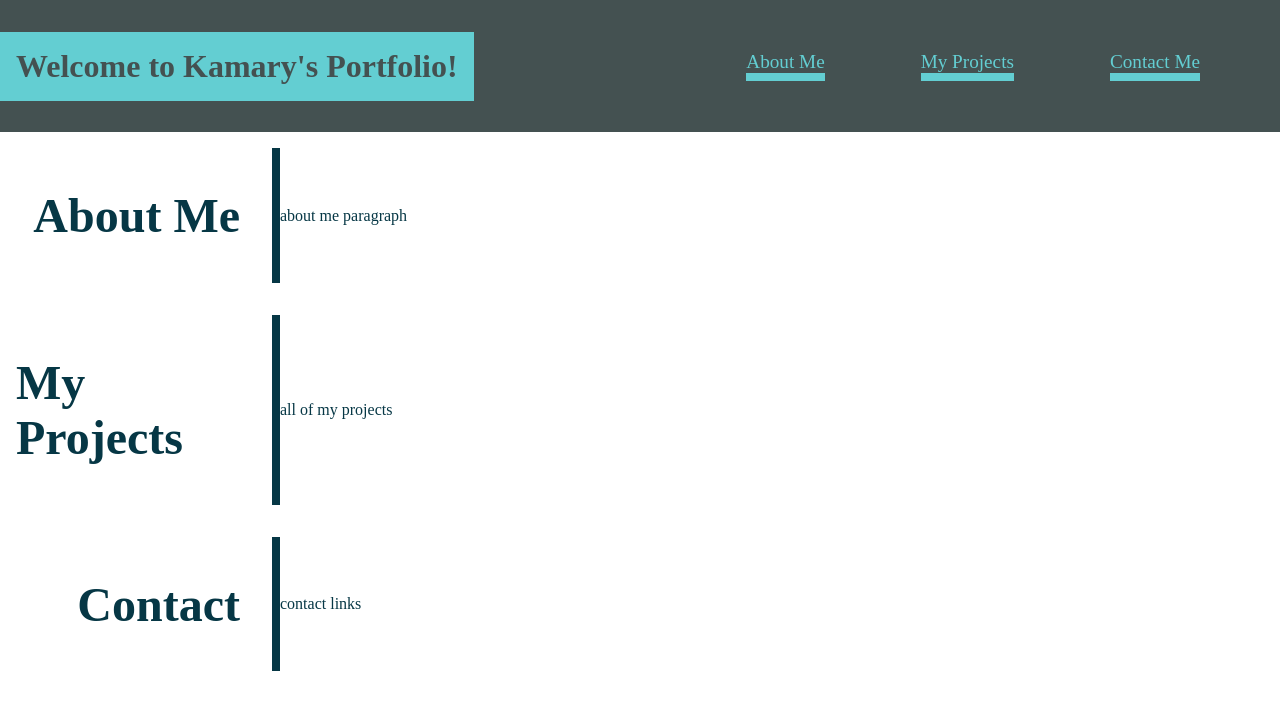
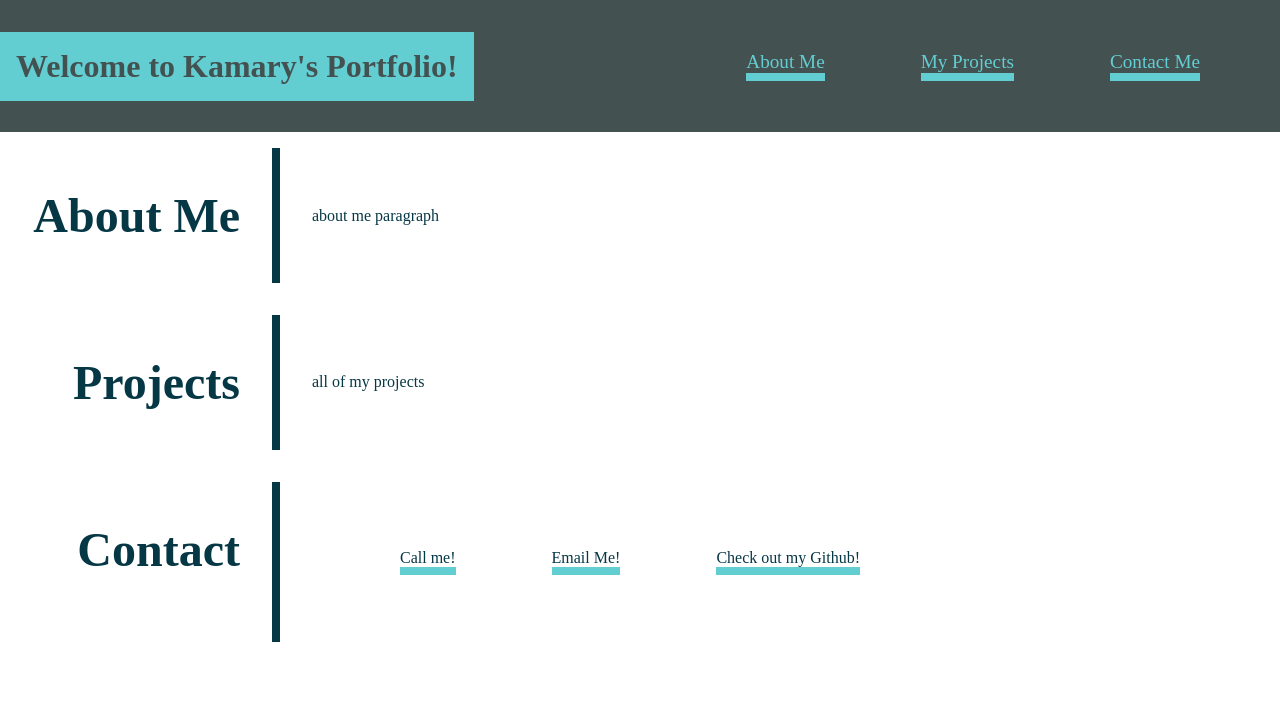
Before and after one commit to kamarygillespie4/kamarys-portfolio, a plain HTML site: page index.html in a window 1280 px wide. Drawn offline with Linux system fonts and the light colour scheme.

Commit message:
added contact links and styled them

```diff
--- a/assets/css/style.css
+++ b/assets/css/style.css
@@ -55,6 +55,7 @@ main {
     margin: 1rem;
     align-items: center;
     border-left: 0.5rem solid var(--text);
+    padding: 2rem;
 }
 
 .content-header {
@@ -62,6 +63,21 @@ main {
     justify-content: end;
     margin: 1rem;
     font-size: 2rem;
+}
+
+.content ul {
+    display: flex;
+}
+
+.content ul li {
+    margin: 1.2rem 3rem;
+    list-style-type: none;
+    border-bottom: 0.5rem solid var(--teal);
+}
+
+.content ul li a {
+    color: var(--text);
+    text-decoration: none;
 }
 
 @media screen and (max-width: 850px) {
--- a/index.html
+++ b/index.html
@@ -30,7 +30,7 @@
         <section class="content">about me paragraph</section>
 
         <section id="my-projects" class="content-header">
-            <h2>My Projects</h2>
+            <h2>Projects</h2>
 
         </section>
         <section class="content">all of my projects</section>
@@ -39,7 +39,19 @@
             <h2>Contact</h2>
 
         </section>
-        <section class="content">contact links </section>
+        <section class="content">
+            <ul>
+                <li>
+                    <a href="tel:+7204158887">Call me!</a>
+                </li>
+                <li>
+                    <a href="mailto:gillespiekamary@gmail.com">Email Me!</a>
+                </li>
+                <li>
+                    <a href="https://github.com/kamarygillespie4">Check out my Github!</a>
+                </li>
+            </ul>
+        </section>
 
     </main>
 </body>
```
